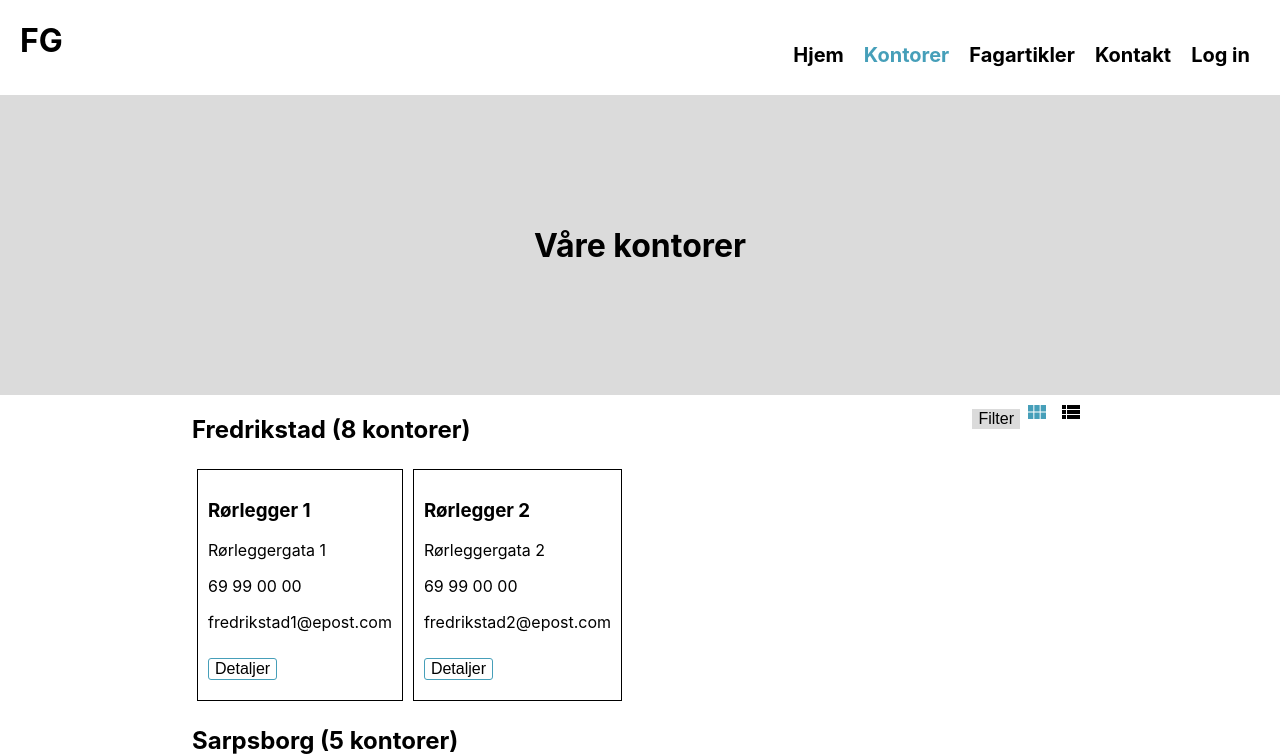
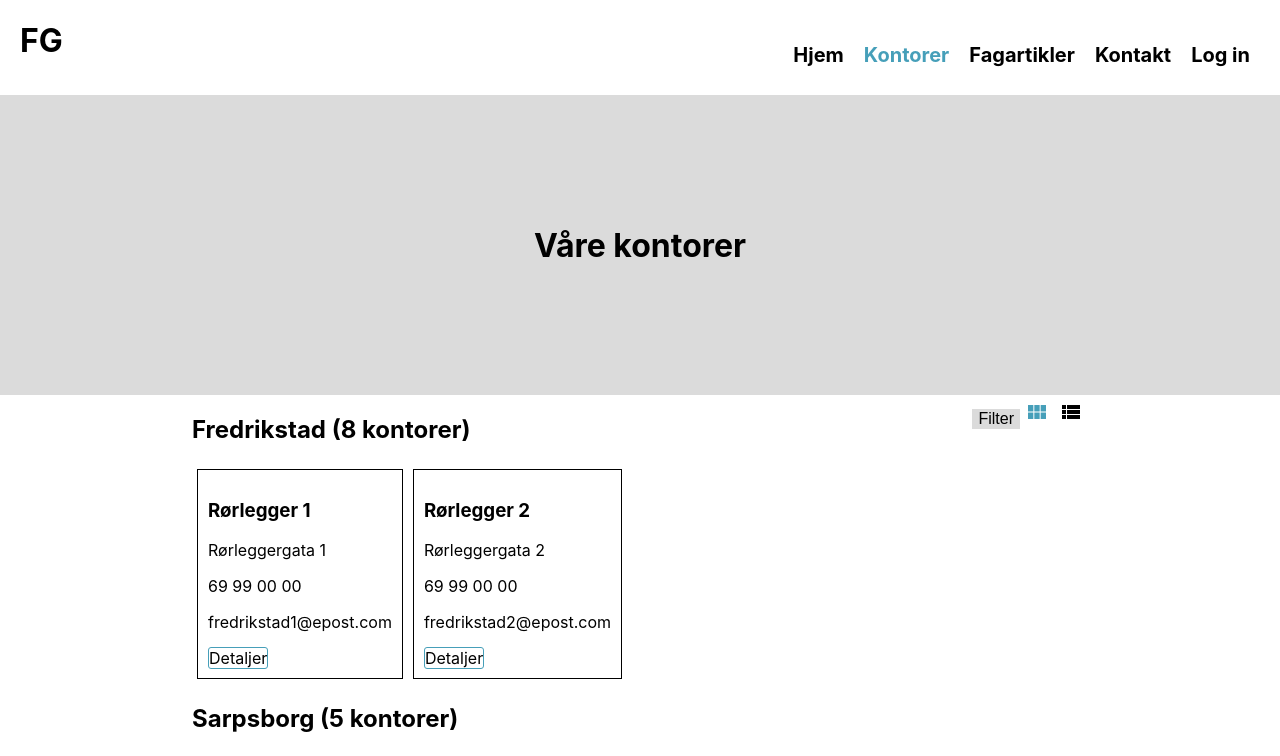
Before and after one commit to TrueHorror/webapplikasjoner_eksamen, a React (Create React App) app in the folder rorlegger/client/: page /offices in a window 1280 px wide. Shown: the top 756 px of the page. Built offline with nearby package versions, Linux system fonts and the light colour scheme.

Commit message:
commit before merge

```diff
--- a/rorlegger/client/package.json
+++ b/rorlegger/client/package.json
@@ -26,6 +26,7 @@
     "eslint-plugin-prettier": "^3.1.4",
     "eslint-plugin-react": "^7.21.5",
     "eslint-plugin-react-hooks": "^4.2.0",
+    "history": "^5.0.0",
     "material-design-icons": "^3.0.1",
     "react": "^17.0.1",
     "react-dom": "^17.0.1",
--- a/rorlegger/client/src/pages/Offices.js
+++ b/rorlegger/client/src/pages/Offices.js
@@ -18,6 +18,7 @@ import {
   StyledMaterialIcon,
   StyledListHeader,
   StyledListText,
+  StyledDetailsButton,
 } from '../styles/Styled.jsx';
 import data from './tempOffices.json';
 
@@ -86,12 +87,9 @@ function Offices() {
                     <p>{off.adress}</p>
                     <p>{off.phone}</p>
                     <p>{off.email}</p>
-                    <StyledButton
-                      name={off.name}
-                      onClick={redirectToDetailedPage}
-                    >
+                    <StyledDetailsButton name={off.name} to="/details/">
                       Detaljer
-                    </StyledButton>
+                    </StyledDetailsButton>
                   </OfficeCards>
                 ))
               ) : (
@@ -102,12 +100,9 @@ function Offices() {
                       <StyledListText>{off.adress}</StyledListText>
                       <StyledListText>{off.phone}</StyledListText>
                       <StyledListText>{off.email}</StyledListText>
-                      <StyledButton
-                        name={off.name}
-                        onClick={redirectToDetailedPage}
-                      >
+                      <StyledDetailsButton name={off.name}>
                         Detaljer
-                      </StyledButton>
+                      </StyledDetailsButton>
                     </StyledListItems>
                   ))}
                 </StyledOfficesList>
--- a/rorlegger/client/src/pages/tempOffices.json
+++ b/rorlegger/client/src/pages/tempOffices.json
@@ -4,12 +4,14 @@
         "number": 8,
         "offices": [
             {
+                "id": 1,
                 "name": "Rørlegger 1",
                 "adress": "Rørleggergata 1",
                 "phone": "69 99 00 00",
                 "email": "fredrikstad1@epost.com"
             },
             {
+                "id": 2,
                 "name": "Rørlegger 2",
                 "adress": "Rørleggergata 2",
                 "phone": "69 99 00 00",
@@ -22,12 +24,14 @@
         "number": 5,
         "offices": [
             {
+                "id": 9,
                 "name": "Rørlegger 9",
                 "adress": "Rørleggergata 9",
                 "phone": "69 99 00 00",
                 "email": "sarpsborg9@epost.com"
             },
             {
+                "id": 10,
                 "name": "Rørlegger 10",
                 "adress": "Rørleggergata 10",
                 "phone": "69 99 00 00",
@@ -40,12 +44,14 @@
         "number": 4,
         "offices": [
             {
+                "id": 15,
                 "name": "Rørlegger 14",
                 "adress": "Rørleggergata 14",
                 "phone": "69 99 00 00",
                 "email": "moss14@epost.com"
             },
             {
+                "id": 15,
                 "name": "Rørlegger 15",
                 "adress": "Rørleggergata 15",
                 "phone": "69 99 00 00",
@@ -58,12 +64,14 @@
         "number": 4,
         "offices": [
             {
+                "id": 18,
                 "name": "Rørlegger 18",
                 "adress": "Rørleggergata 18",
                 "phone": "69 99 00 00",
                 "email": "oslo18@epost.com"
             },
             {
+                "id": 19,
                 "name": "Rørlegger 19",
                 "adress": "Rørleggergata 19",
                 "phone": "69 99 00 00",
--- a/rorlegger/client/src/routes/Routes.js
+++ b/rorlegger/client/src/routes/Routes.js
@@ -1,4 +1,5 @@
 import { Switch, Route } from 'react-router-dom';
+
 import Home from '../pages/Home';
 import Offices from '../pages/Offices';
 import Articles from '../pages/Articles';
@@ -14,7 +15,7 @@ function Routes() {
       <Route path="/offices">
         <Offices />
       </Route>
-      <Route path="/details">
+      <Route path="/offices/:id">
         <OfficesDetails />
       </Route>
       <Route path="/articles">
--- a/rorlegger/client/src/styles/Styled.jsx
+++ b/rorlegger/client/src/styles/Styled.jsx
@@ -214,6 +214,23 @@ export const StyledButton = styled.button`
   margin: 10px auto;
 `;
 
+export const StyledDetailsButton = styled(Link)`
+  color: black;
+  font-size: 1em;
+  margin: 10px;
+  text-decoration: none;
+  border: 1px solid #469fb9;
+  border-radius: 3px;
+  background: white;
+  &:hover {
+    background: #469fb9;
+    color: white;
+    cursor: pointer;
+  }
+
+  margin: 10px auto;
+`;
+
 export const StyledFilterOptions = styled.div`
   float: right;
 `;
```
Also changed, not shown: 2 other files (tests, documents, lock files or other folders).
